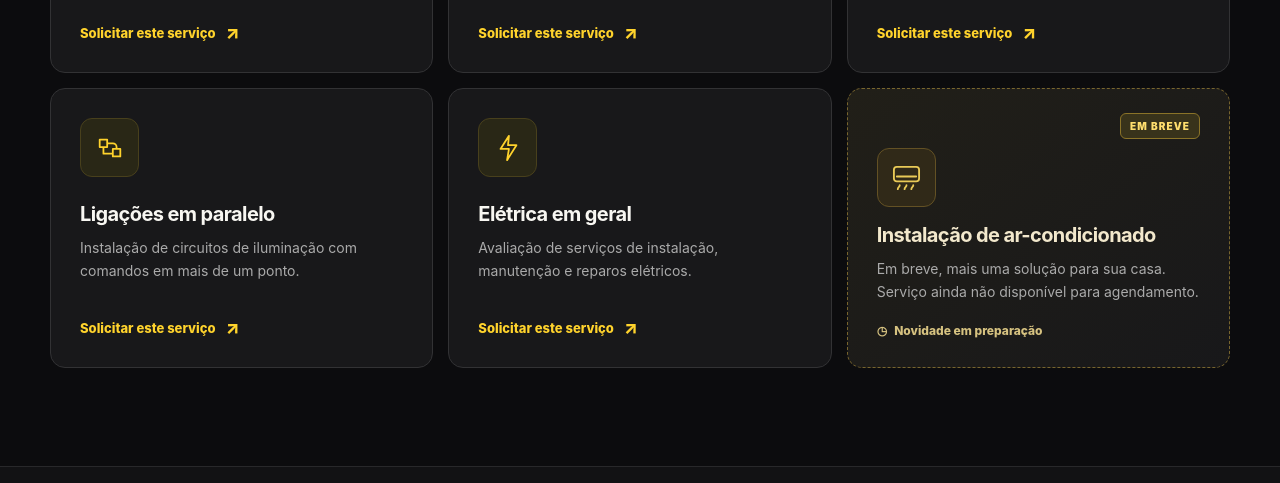
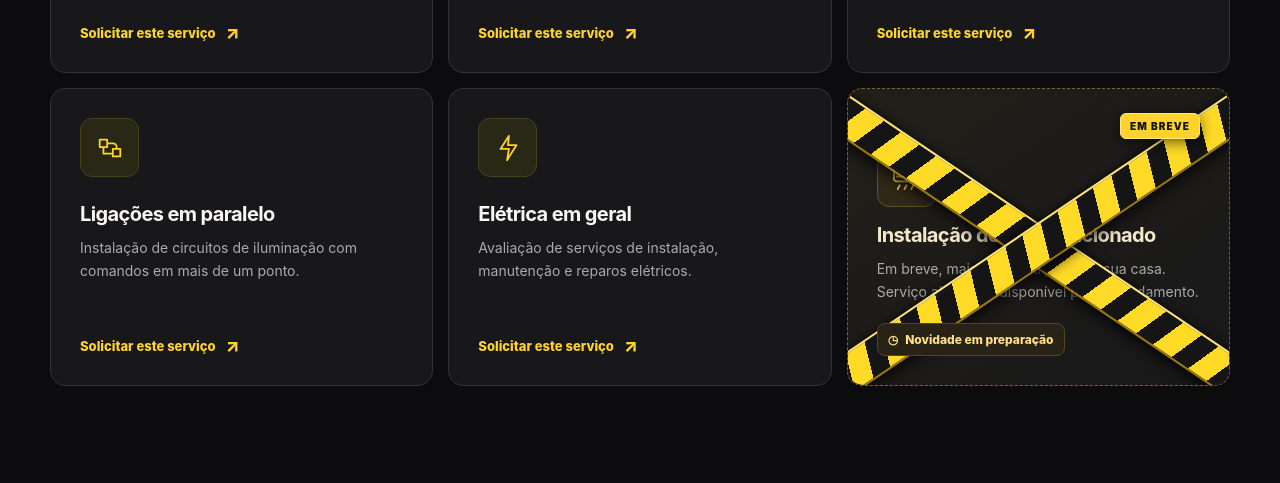
Before and after one commit to felipemoura-code/prado-parts-site, a plain HTML site: page adriano-solucoes-preview/index.html in a window 1280 px wide. Shown: the part 1382-1865 px from the top of the page. Drawn offline with Linux system fonts and the light colour scheme.

Commit message:
Adriano: faixa de obra preta e amarela em X no card Em breve

```diff
--- a/adriano-solucoes-preview/index.html
+++ b/adriano-solucoes-preview/index.html
@@ -98,6 +98,17 @@
 .upcoming-note{margin-top:auto;display:flex;align-items:center;gap:7px;color:#d6c280;font-weight:800;font-size:12px}
 
 
+/* Card de ar-condicionado: duas faixas diagonais, estilo fita de obra */
+.service-upcoming{overflow:hidden;isolation:isolate}
+.service-upcoming .service-topline{position:relative;z-index:4}
+.service-upcoming .upcoming-badge{background:#ffd32c;color:#121212;border:1px solid #ffe87e;box-shadow:0 3px 14px #0009}
+.service-upcoming .caution-x{position:absolute;inset:0;z-index:2;pointer-events:none;overflow:hidden;border-radius:inherit}
+.service-upcoming .caution-tape{position:absolute;left:50%;top:53%;display:block;width:160%;height:39px;background:repeating-linear-gradient(110deg,#ffda26 0 21px,#151515 21px 40px);border-top:2px solid #ffe477;border-bottom:2px solid #9c780e;box-shadow:0 5px 14px #000b,0 -2px 5px #0005;transform-origin:center center}
+.service-upcoming .caution-tape-a{transform:translate(-50%,-50%) rotate(34deg)}
+.service-upcoming .caution-tape-b{transform:translate(-50%,-50%) rotate(-34deg)}
+.service-upcoming .upcoming-note{position:relative;z-index:3;background:#292317;border:1px solid #55451d;border-radius:8px;padding:8px 10px;align-self:flex-start;color:#ffe085}
+@media(max-width:540px){.service-upcoming .caution-tape{height:35px;top:52%}}
+
 </style>
 <meta name="robots" content="noindex,nofollow">
 </head>
@@ -132,6 +143,7 @@
 <article class="service"><div class="service-icon"><svg viewBox="0 0 32 32"><path d="M5 7h8v8H5zM19 17h8v8h-8zM13 11h6a4 4 0 0 1 4 4v2M9 15v7h10"/></svg></div><h3>Ligações em paralelo</h3><p>Instalação de circuitos de iluminação com comandos em mais de um ponto.</p><a href="#orcamento" data-service="Ligações em paralelo">Solicitar este serviço</a></article>
 <article class="service"><div class="service-icon"><svg viewBox="0 0 32 32"><path d="m17 3-9 14h9l-2 12 10-16h-9z"/></svg></div><h3>Elétrica em geral</h3><p>Avaliação de serviços de instalação, manutenção e reparos elétricos.</p><a href="#orcamento" data-service="Elétrica em geral">Solicitar este serviço</a></article>
 <article class="service service-upcoming" aria-label="Instalação de ar-condicionado, serviço em breve">
+<div class="caution-x" aria-hidden="true"><span class="caution-tape caution-tape-a"></span><span class="caution-tape caution-tape-b"></span></div>
 <div class="service-topline"><span class="upcoming-badge">EM BREVE</span></div>
 <div class="service-icon" aria-hidden="true"><svg viewBox="0 0 32 32"><rect x="3" y="5" width="26" height="15" rx="3"/><path d="M6 15h20M9 24c0 2-2 2-2 4m9-4c0 2-2 2-2 4m9-4c0 2-2 2-2 4"/></svg></div>
 <h3>Instalação de ar-condicionado</h3>
```
